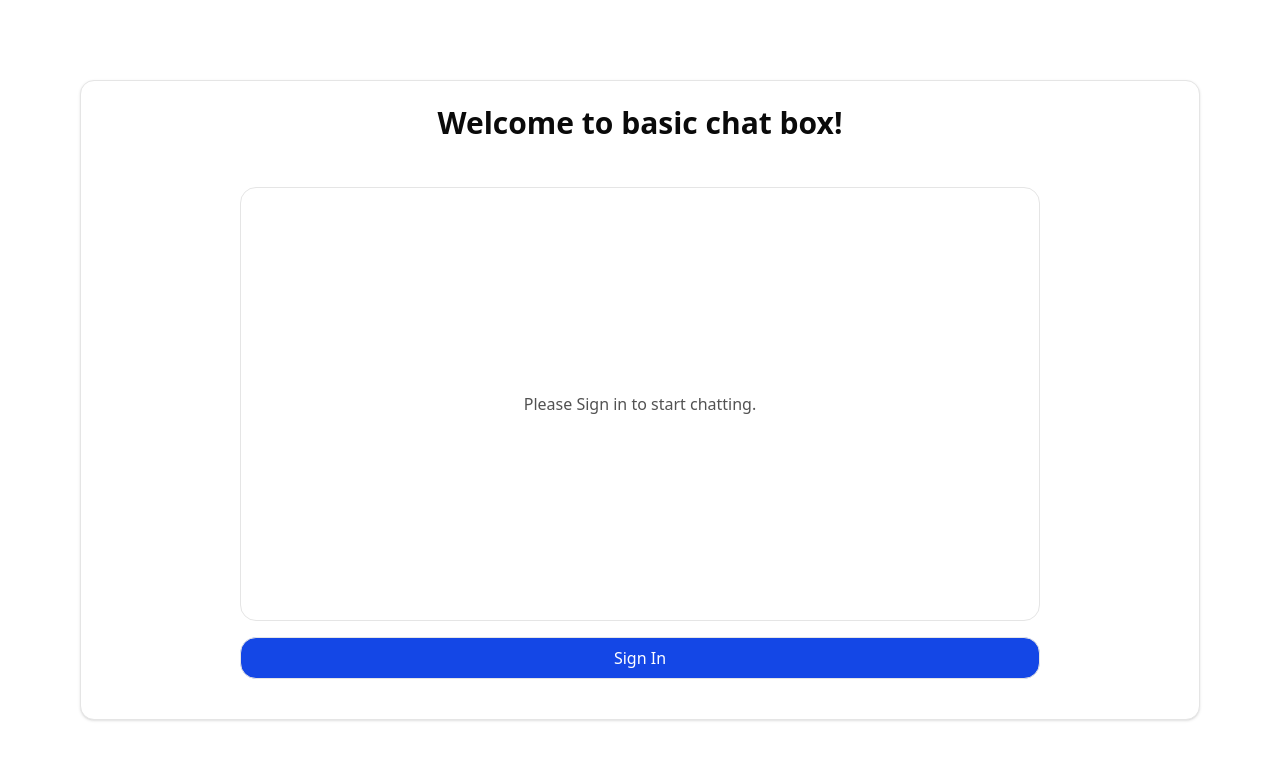
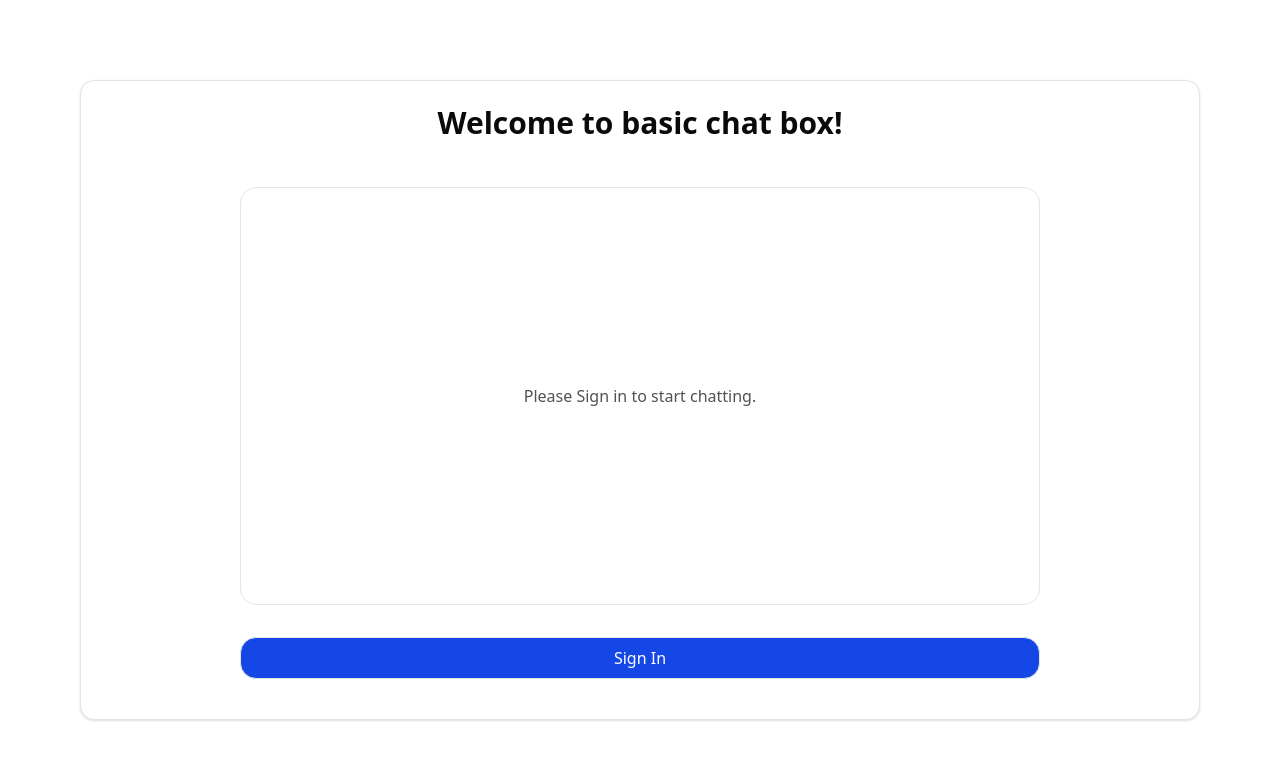
Before and after one commit to cejaybouck-tech/chat-box-client-react, a React (Vite) app: page / in a window 1280 px wide. Shown: the top 760 px of the page. Built offline with nearby package versions, Linux system fonts and the light colour scheme.

Commit message:
fix bug: stop message box from growing - message box was growing outside of the overflow and causing ui to grow outside of the card.

```diff
--- a/src/App.tsx
+++ b/src/App.tsx
@@ -1,15 +1,7 @@
 import "./App.css";
 import ChatBoxContainer from "./components/chat-box/ChatBoxContainer";
 import ChatContextProvider from "./components/chat-box/ChatContextProvider";
-import {
-  Card,
-  CardAction,
-  CardContent,
-  CardDescription,
-  CardFooter,
-  CardHeader,
-  CardTitle,
-} from "./components/ui/card";
+import { Card, CardContent, CardHeader, CardTitle } from "./components/ui/card";
 
 function App() {
   return (
@@ -18,7 +10,7 @@ function App() {
         <CardHeader className="w-full text-center">
           <CardTitle className="text-3xl">Welcome to basic chat box!</CardTitle>
         </CardHeader>
-        <CardContent className="w-full p-4 h-full">
+        <CardContent className="w-full p-4 flex-1 min-h-0 overflow-hidden">
           <ChatContextProvider>
             <ChatBoxContainer />
           </ChatContextProvider>
--- a/src/components/chat-box/ChatBoxContainer.tsx
+++ b/src/components/chat-box/ChatBoxContainer.tsx
@@ -3,9 +3,13 @@ import ConnectionsContainer from "./connections/ConnectionsContainer";
 
 function ChatBoxContainer() {
   return (
-    <section className="flex flex-col items-center w-full h-full">
-      <MessagesContainer />
-      <ConnectionsContainer />
+    <section className="flex flex-col justify-between w-full flex-1 min-h-0 overflow-hidden h-full">
+      <div className="w-full flex justify-center flex-1 min-h-0 overflow-hidden h-full">
+        <MessagesContainer />
+      </div>
+      <div className="w-full flex justify-center flex-none mt-4">
+        <ConnectionsContainer />
+      </div>
     </section>
   );
 }
--- a/src/components/chat-box/connections/ConnectionsContainer.tsx
+++ b/src/components/chat-box/connections/ConnectionsContainer.tsx
@@ -16,13 +16,11 @@ function ConnectionsContainer() {
   };
 
   return (
-    <section className="mt-4 w-full max-w-[800px]">
+    <section className="mt-4 flex w-full max-w-[800px]">
       {!isConnected ? (
         <SignIn handleSignIn={handleSignInAttempt} />
       ) : (
-        <div>
-          <ConnectionHandler />
-        </div>
+        <ConnectionHandler />
       )}
     </section>
   );
--- a/src/components/chat-box/connections/SignIn.tsx
+++ b/src/components/chat-box/connections/SignIn.tsx
@@ -24,7 +24,7 @@ function SignIn({
   const [showPassword, setShowPassword] = useState<boolean>(false);
 
   return (
-    <div className="flex flex-col">
+    <div className="flex flex-col w-full">
       <Dialog>
         <DialogTrigger className="border px-4 py-2 bg-blue-700 rounded-2xl text-white">
           Sign In
--- a/src/components/chat-box/messages/MessagesContainer.tsx
+++ b/src/components/chat-box/messages/MessagesContainer.tsx
@@ -1,4 +1,4 @@
-import React, { useState, type ChangeEvent } from "react";
+import { useEffect, useRef, useState, type ChangeEvent } from "react";
 import { useChatState } from "../ChatContextProvider";
 import { Spinner } from "@/components/ui/spinner";
 
@@ -6,8 +6,11 @@ function MessagesContainer() {
   const state = useChatState();
   const [message, setMessage] = useState<string>("");
   const [isSending, setIsSending] = useState<boolean>(false);
+  const messagesEndRef = useRef<HTMLDivElement>(null);
 
-  const serverURL = import.meta.env.ServerURL;
+  useEffect(() => {
+    messagesEndRef.current?.scrollIntoView({ behavior: "smooth" });
+  }, [state.chatLog]);
 
   const sendMessage = () => {
     if (message === "") return;
@@ -26,10 +29,10 @@ function MessagesContainer() {
   };
 
   return (
-    <section className="w-full h-full flex flex-col max-w-[800px]">
+    <section className="w-full h-full min-h-0 flex flex-col max-w-[800px]">
       {/* chat box */}
       <div
-        className={`overflow-y-scroll flex flex-col h-full w-full border p-4 px-6 rounded-2xl ${
+        className={`flex-1 min-h-0 overflow-y-scroll flex flex-col w-full border p-4 px-6 rounded-2xl ${
           isConnected() ? "" : "justify-center items-center"
         }`}
       >
@@ -45,6 +48,7 @@ function MessagesContainer() {
         ) : (
           <p className="text-neutral-600">Please Sign in to start chatting.</p>
         )}
+        <div ref={messagesEndRef} />
       </div>
       {!state.isLoading && (
         <div className="flex flex-col">
--- a/src/main.tsx
+++ b/src/main.tsx
@@ -1,10 +1,7 @@
-import { StrictMode } from "react";
 import { createRoot } from "react-dom/client";
 import "./index.css";
 import App from "./App.tsx";
 
 createRoot(document.getElementById("root")!).render(
-  // <StrictMode>
   <App />
-  //</StrictMode>,
 );
```
Also changed, not shown: 1 other file (tests, documents, lock files or other folders).
